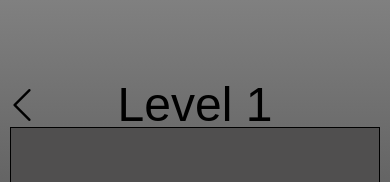
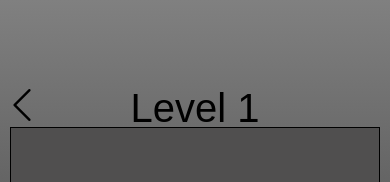
Before and after one commit to angeleraser/mathestic-game, a plain HTML site: page index.html in a window 390 px wide. Both pictures are taken after a click on the element "PLAY". Shown: the top 182 px of the page. Drawn offline with Linux system fonts and the light colour scheme.

Commit message:
styleschanges

```diff
--- a/styles.css
+++ b/styles.css
@@ -203,7 +203,7 @@ body{
   font-size: 3em;
   position: absolute;
   align-self: flex-start;
-  top: -12%;
+  top: -10%;
 }
 .hidden{
   display: none;
@@ -221,4 +221,7 @@ body{
   .hint_img{
     transform: scale(.001);
   }
+  .level-counter{
+    font-size: 2.5em;
+  }
 }
```
